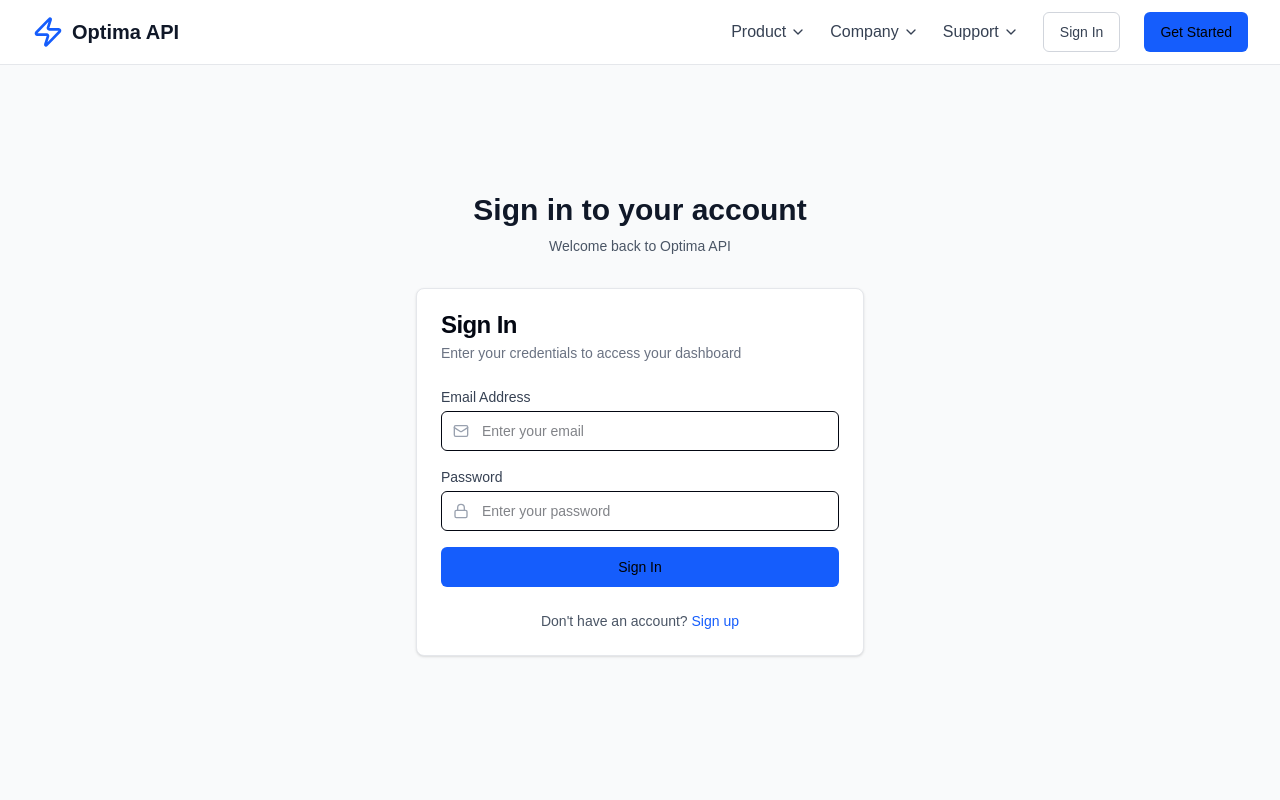
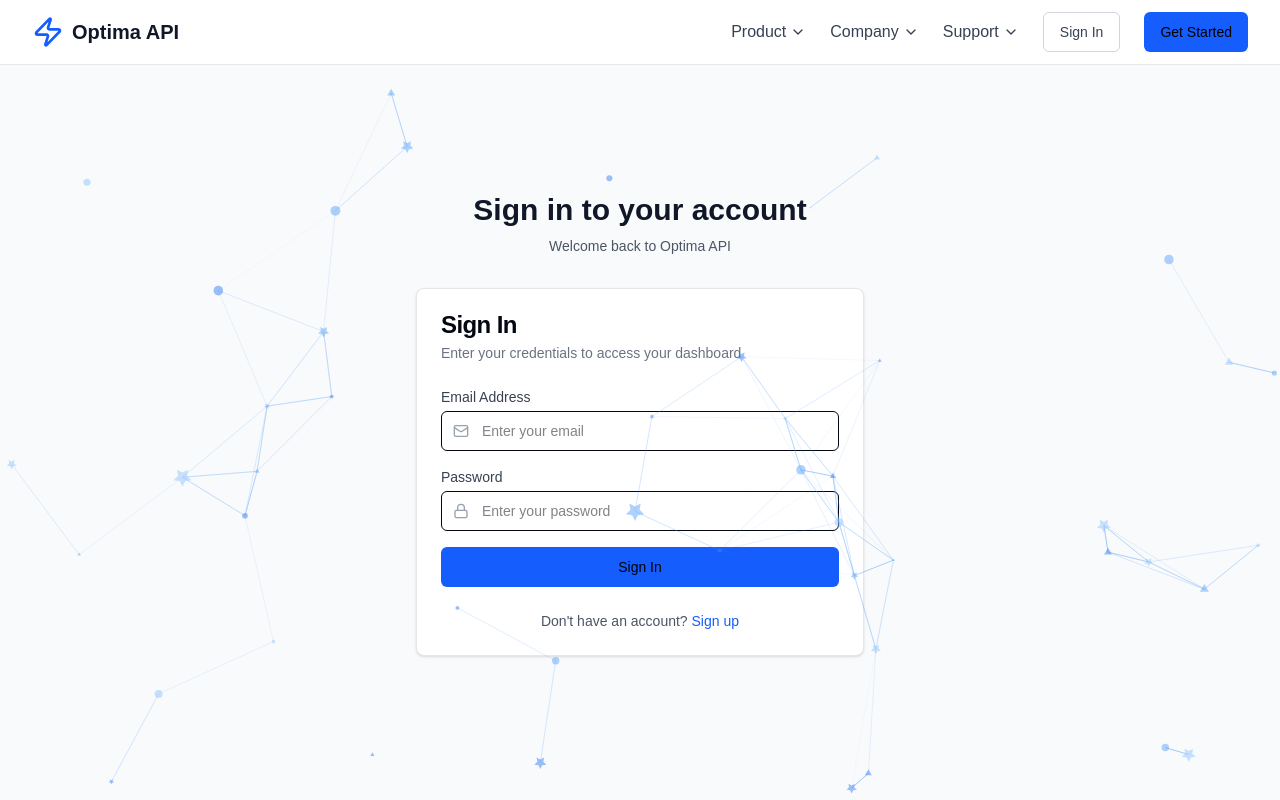
Before and after one commit to Anyeade/optima, a Next.js app: page /auth in a window 1280 px wide. Shown: the top 800 px of the page. Built offline with nearby package versions, Linux system fonts and the light colour scheme; no server answers.

Commit message:
"Add HeroParticles component to AuthForm for visual enhancement"

```diff
--- a/src/components/AuthForm.tsx
+++ b/src/components/AuthForm.tsx
@@ -6,6 +6,7 @@ import { Footer } from './Footer'
 import { useAuth } from '@/hooks/useAuth'
 import { Button } from '@/components/ui/Button'
 import { Input } from '@/components/ui/Input'
+import { HeroParticles } from './HeroParticles'
 import { Card, CardContent, CardDescription, CardHeader, CardTitle } from '@/components/ui/Card'
 import { Zap, Mail, Lock, User } from 'lucide-react'
 import Link from 'next/link'
@@ -161,6 +162,7 @@ export function AuthForm() {
           </CardContent>
         </Card>
       </div>
+          <HeroParticles />
 
     </div>
   )
```
